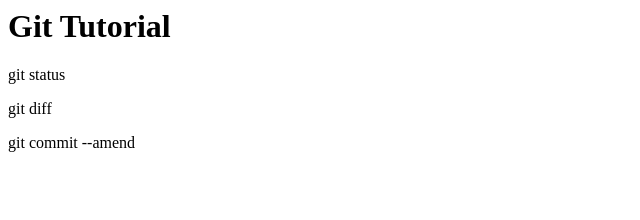
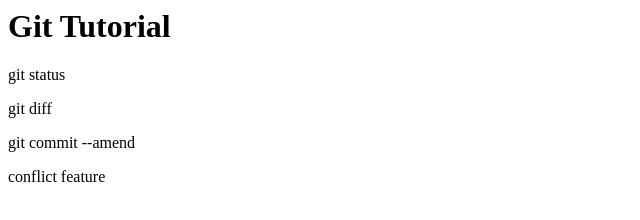
Before and after one commit to TickkuN/git_tutorial, a plain HTML site: page index.html in a window 1280 px wide. Shown: the whole page, without its empty margins (0-640 px from the left). Drawn offline with Linux system fonts and the light colour scheme.

Commit message:
conflict feature

```diff
--- a/index.html
+++ b/index.html
@@ -2,3 +2,4 @@
 <p>git status</p>
 <p>git diff</p>
 <p>git commit --amend</p>
+<p>conflict feature</p>
```
